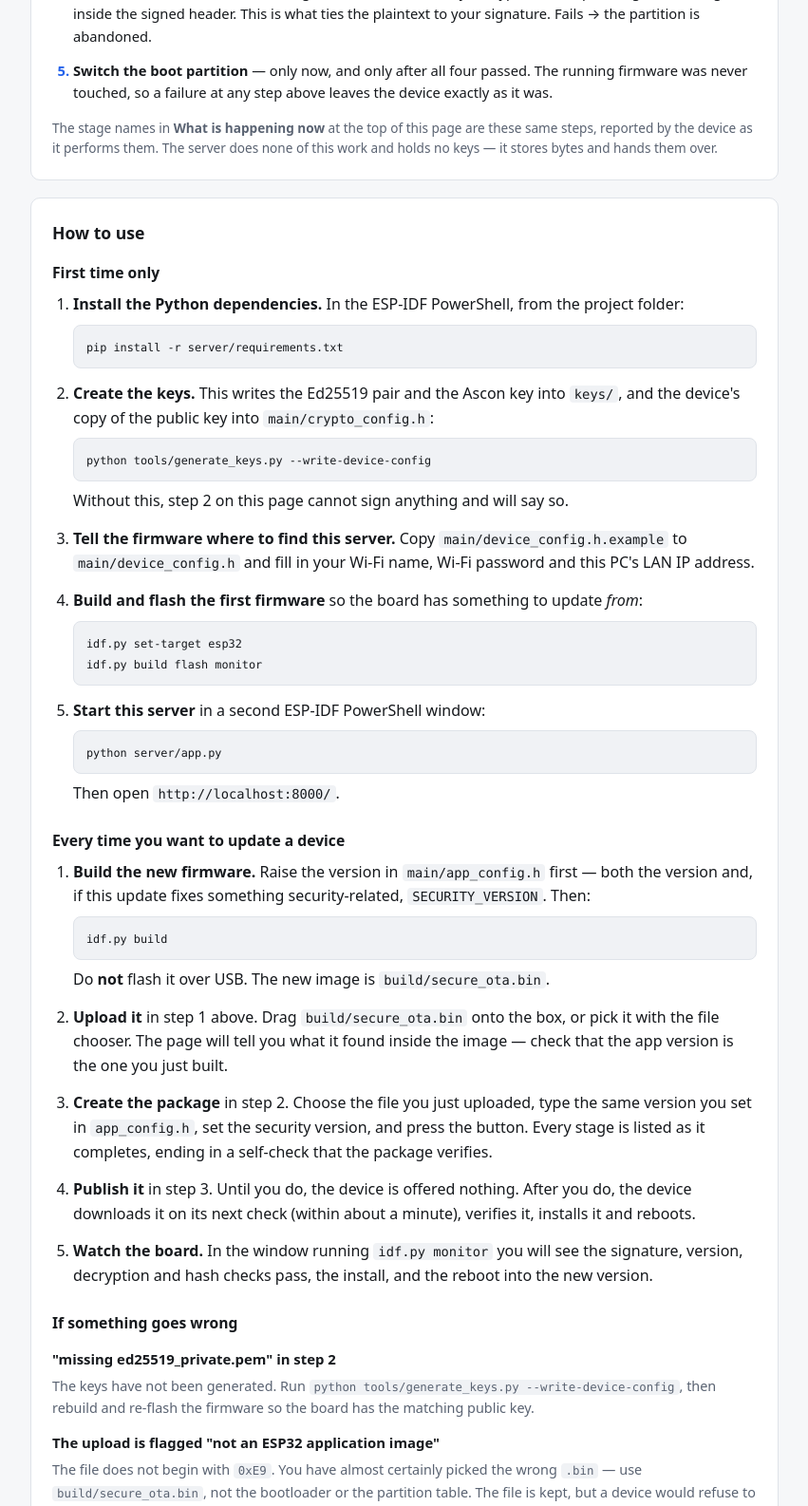
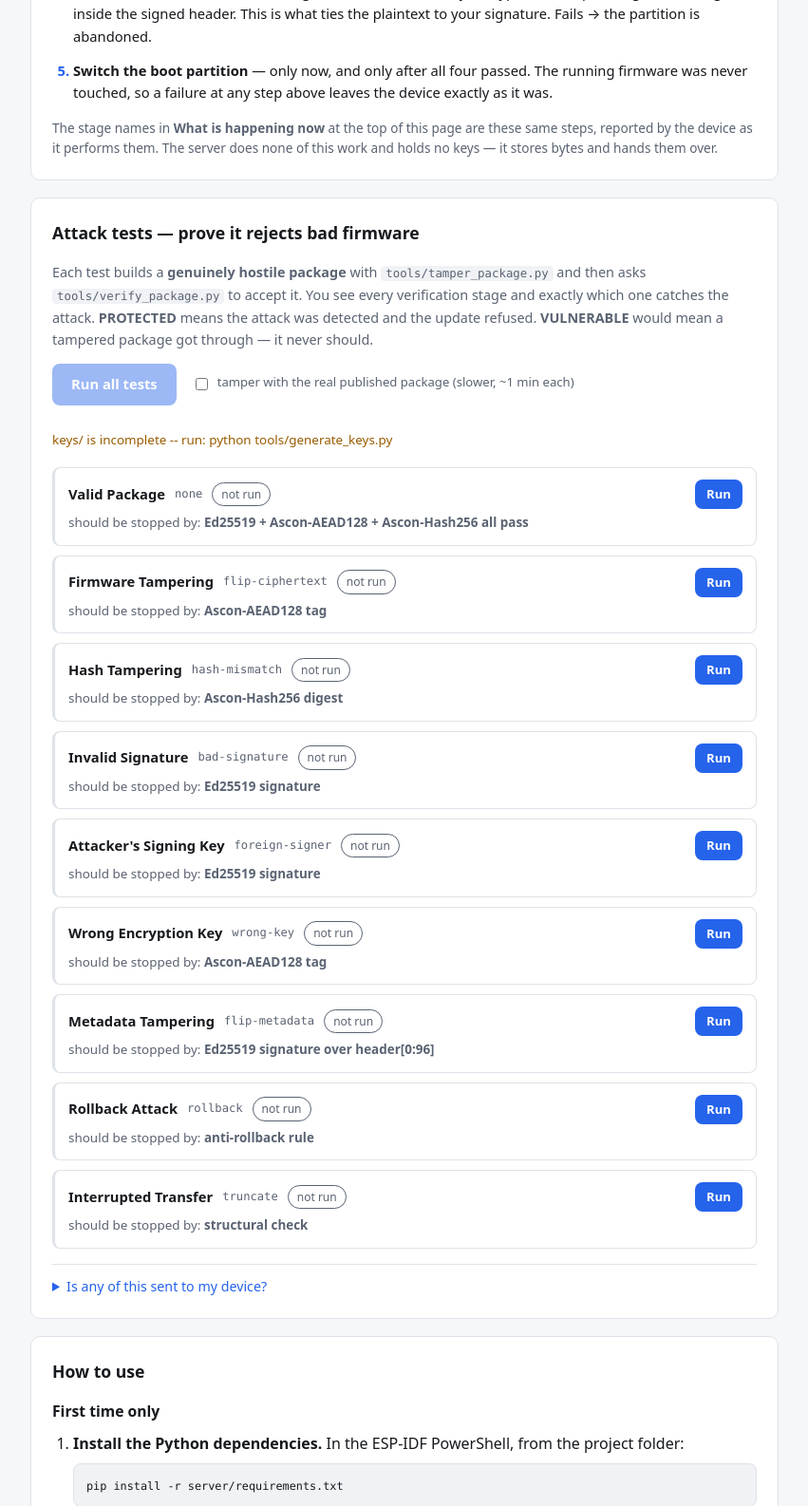
Before and after one commit to sangam-gaddi/esp32_python, a Flask app: page / in a window 1280 px wide. Shown: the part 2761-4347 px from the top of the page at 95% size, without its empty margins (214-1065 px from the left). Run offline with Flask 3, Linux system fonts and the light colour scheme; data comes from the database, SQL or seed files in the repository; both versions use the stored data as it was after the commit; parts of the project's set-up code (start-up, migrations or seed data) failed here and were passed over.

Commit message:
updates4

```diff
--- a/server/app.py
+++ b/server/app.py
@@ -61,6 +61,12 @@ MAX_UPLOAD_BYTES = 16 * 1024 * 1024
 
 app = Flask(__name__)
 app.config["MAX_CONTENT_LENGTH"] = MAX_UPLOAD_BYTES
+
+# Jinja caches templates unless told otherwise, which means an edited page keeps
+# serving the old HTML until the process is restarted. On a development server
+# that is a trap: the stale page pairs with a fresh stylesheet or script and the
+# result looks like a server fault. Python changes still need a restart.
+app.config["TEMPLATES_AUTO_RELOAD"] = True
 
 logging.basicConfig(
     level=logging.INFO,
--- a/server/dashboard/__init__.py
+++ b/server/dashboard/__init__.py
@@ -899,9 +899,12 @@ def api_lab_list():
 
 @bp.route("/api/security/lab/<test_key>", methods=["POST"])
 def api_lab_run(test_key: str):
+    # ?base=published tampers with the real .sota on disk instead of a small
+    # one built for the test. Same keys, same tools, same rejection paths.
+    use_published = request.args.get("base") == "published"
     logbus.push("LAB", "INFO", f"running security test: {test_key}")
     try:
-        result = sectest.run_test(test_key)
+        result = sectest.run_test(test_key, use_published=use_published)
     except sectest.LabError as exc:
         logbus.push("LAB", "ERROR", f"{test_key}: {exc}")
         return jsonify({"error": str(exc)}), 400
--- a/server/dashboard/static/css/site.css
+++ b/server/dashboard/static/css/site.css
@@ -428,6 +428,88 @@ pre code { background: none; padding: 0; }
 .fld.ct { color: var(--ok); flex-grow: 3; }
 .wire-note { margin-top: 8px; font-size: .78rem; color: var(--dim); }
 
+/* -------------------------------------------------------------- attack lab */
+
+.lab-controls {
+  display: flex;
+  align-items: center;
+  gap: 16px;
+  flex-wrap: wrap;
+  margin-bottom: 18px;
+}
+.lab-controls .btn { margin-top: 0; }
+
+.check { display: flex; align-items: center; gap: 7px; font-size: .84rem; }
+.check span { color: var(--dim); }
+.check input { accent-color: var(--accent); }
+
+.lab-grid { display: grid; gap: 10px; }
+
+.lab-card {
+  border: 1px solid var(--line);
+  border-left: 3px solid var(--line);
+  border-radius: 8px;
+  padding: 12px 14px;
+}
+.lab-card.ok { border-left-color: var(--ok); }
+.lab-card.bad { border-left-color: var(--bad); }
+.lab-card.busy { border-left-color: var(--accent); }
+
+.lab-head {
+  display: flex;
+  align-items: center;
+  gap: 10px;
+  flex-wrap: wrap;
+}
+.lab-name { font-weight: 600; font-size: .92rem; }
+.lab-mode {
+  font-family: ui-monospace, Consolas, monospace;
+  font-size: .76rem;
+  color: var(--dim);
+}
+.lab-head .btn { margin: 0 0 0 auto; }
+
+.lab-why { font-size: .84rem; color: var(--dim); margin-top: 4px; }
+.lab-result { font-size: .88rem; margin-top: 10px; }
+.lab-result.ok { color: var(--ok); }
+.lab-result.bad { color: var(--bad); }
+
+.lab-stages { list-style: none; margin: 10px 0 0; padding: 0; }
+.lab-stages li {
+  display: grid;
+  grid-template-columns: 1.6rem auto 3rem 1fr;
+  gap: 10px;
+  align-items: baseline;
+  padding: 3px 0;
+  font-size: .82rem;
+  border-bottom: 1px dashed var(--line);
+}
+.lab-stages li:last-child { border-bottom: 0; }
+.lab-stages .n { color: var(--dim); font-variant-numeric: tabular-nums; }
+.lab-stages .nm { font-weight: 600; }
+.lab-stages .vd { font-weight: 700; font-size: .76rem; letter-spacing: .04em; }
+.lab-stages .vd.pass { color: var(--ok); }
+.lab-stages .vd.fail { color: var(--bad); }
+.lab-stages .dt { color: var(--dim); word-break: break-word; }
+
+.lab-base { font-size: .76rem; color: var(--dim); margin-top: 8px; }
+
+.spin {
+  display: inline-block;
+  width: 11px;
+  height: 11px;
+  border: 2px solid var(--line);
+  border-top-color: var(--accent);
+  border-radius: 50%;
+  animation: spin .7s linear infinite;
+}
+@keyframes spin { to { transform: rotate(360deg); } }
+
+@media (max-width: 560px) {
+  .lab-stages li { grid-template-columns: 1.4rem 1fr; }
+  .lab-stages .vd, .lab-stages .dt { grid-column: 2; }
+}
+
 /* ------------------------------------------------------------------ toasts */
 
 .toasts {
--- a/server/dashboard/static/js/site.js
+++ b/server/dashboard/static/js/site.js
@@ -435,6 +435,130 @@
     }).join("");
   }
 
+  /* ---------------------------------------------------------- attack lab
+   *
+   * The server runs the project's real tamper/verify tools and hands back what
+   * they printed. This parses the verifier's stage lines so you can see which
+   * check caught the attack, rather than only a green or red word.
+   */
+
+  var STAGE_RE = /^\s*\[(\d+)\]\s+(.+?)\s{2,}(PASS|FAIL)\s*(.*)$/;
+
+  function parseStages(output) {
+    return String(output || "").split("\n").reduce(function (acc, line) {
+      var m = STAGE_RE.exec(line);
+      if (m) {
+        acc.push({ n: m[1], name: m[2].trim(), verdict: m[3],
+                   detail: m[4].trim() });
+      }
+      return acc;
+    }, []);
+  }
+
+  function labCard(test) {
+    return "<div class=\"lab-card\" id=\"lab-" + esc(test.key) + "\">"
+      + "<div class=\"lab-head\">"
+      + "<span class=\"lab-name\">" + esc(test.label) + "</span>"
+      + "<span class=\"lab-mode\">" + esc(test.mode) + "</span>"
+      + "<span class=\"tag dim\" data-role=\"status\">not run</span>"
+      + "<button class=\"btn small\" data-test=\"" + esc(test.key)
+      + "\">Run</button>"
+      + "</div>"
+      + "<div class=\"lab-why\">should be stopped by: <b>"
+      + esc(test.defended_by) + "</b></div>"
+      + "<div data-role=\"out\"></div>"
+      + "</div>";
+  }
+
+  function renderLabResult(key, result) {
+    var card = $("lab-" + key);
+    if (!card) { return; }
+    var good = result.passed;
+    card.className = "lab-card " + (good ? "ok" : "bad");
+
+    var pill = card.querySelector("[data-role=status]");
+    pill.className = "tag " + (good ? "ok" : "bad");
+    pill.textContent = result.status;
+
+    var stages = parseStages(result.output).map(function (s) {
+      return "<li><span class=\"n\">" + esc(s.n) + "</span>"
+        + "<span class=\"nm\">" + esc(s.name) + "</span>"
+        + "<span class=\"vd " + s.verdict.toLowerCase() + "\">"
+        + esc(s.verdict) + "</span>"
+        + "<span class=\"dt\">" + esc(s.detail) + "</span></li>";
+    }).join("");
+
+    card.querySelector("[data-role=out]").innerHTML =
+      "<div class=\"lab-result " + (good ? "ok" : "bad") + "\">"
+      + esc(result.headline) + "</div>"
+      + (stages ? "<ul class=\"lab-stages\">" + stages + "</ul>" : "")
+      + "<div class=\"lab-base\">" + esc(result.result_line) + " · "
+      + esc(result.base_note) + " · " + esc(result.duration_ms)
+      + " ms</div>";
+  }
+
+  function runLabTest(key) {
+    var card = $("lab-" + key);
+    if (!card) { return Promise.resolve(); }
+    card.className = "lab-card busy";
+    var pill = card.querySelector("[data-role=status]");
+    pill.className = "tag dim";
+    pill.innerHTML = "<span class=\"spin\"></span> running";
+    card.querySelector("[data-role=out]").innerHTML = "";
+
+    var real = $("lab-real") && $("lab-real").checked;
+    return api("/api/security/lab/" + encodeURIComponent(key)
+               + (real ? "?base=published" : ""), { method: "POST" })
+      .then(function (result) { renderLabResult(key, result); })
+      .catch(function (error) {
+        card.className = "lab-card bad";
+        pill.className = "tag bad";
+        pill.textContent = "error";
+        card.querySelector("[data-role=out]").innerHTML =
+          "<div class=\"lab-result bad\">" + esc(error.message) + "</div>";
+      });
+  }
+
+  function loadLab() {
+    if (!$("lab-grid")) { return; }
+    api("/api/security/lab").then(function (data) {
+      $("lab-grid").innerHTML = data.tests.map(labCard).join("");
+      if (!data.keys_present) {
+        $("lab-note").textContent =
+          "keys/ is incomplete -- run: python tools/generate_keys.py";
+        $("lab-run-all").disabled = true;
+      }
+    }).catch(function (error) {
+      $("lab-grid").innerHTML =
+        "<p class=\"hint\">Could not load the tests: " + esc(error.message)
+        + "</p>";
+    });
+
+    $("lab-grid").addEventListener("click", function (event) {
+      var button = event.target.closest("button[data-test]");
+      if (button) { runLabTest(button.getAttribute("data-test")); }
+    });
+
+    $("lab-run-all").addEventListener("click", function () {
+      var buttons = Array.prototype.slice.call(
+        $("lab-grid").querySelectorAll("button[data-test]"));
+      var all = $("lab-run-all");
+      all.disabled = true;
+      all.textContent = "Running…";
+      // Sequential: each test shells out to the packaging tools, and running
+      // nine of those at once would only make every one of them slower.
+      buttons.reduce(function (chain, button) {
+        return chain.then(function () {
+          return runLabTest(button.getAttribute("data-test"));
+        });
+      }, Promise.resolve()).then(function () {
+        all.disabled = false;
+        all.textContent = "Run all tests";
+        toast("All attack tests finished", "ok");
+      });
+    });
+  }
+
   /* -------------------------------------------------------------- refresh */
 
   function refresh(selectFile) {
@@ -516,4 +640,5 @@
 
   refresh();
   refreshStatus();
+  loadLab();
 }());
--- a/server/dashboard/templates/index.html
+++ b/server/dashboard/templates/index.html
@@ -15,6 +15,7 @@
     <div class="top-right">
       <span class="status" id="status-chip">checking&hellip;</span>
       <a href="#how-it-works">How it works</a>
+      <a href="#attacks">Attack tests</a>
       <a href="#how-to-use">How to use</a>
     </div>
   </div>
@@ -260,6 +261,47 @@
     </p>
   </section>
 
+  <!-- ------------------------------------------------------ attack tests -->
+  <section class="step" id="attacks">
+    <h2>Attack tests &mdash; prove it rejects bad firmware</h2>
+
+    <p class="hint">
+      Each test builds a <b>genuinely hostile package</b> with
+      <code>tools/tamper_package.py</code> and then asks
+      <code>tools/verify_package.py</code> to accept it. You see every
+      verification stage and exactly which one catches the attack.
+      <b>PROTECTED</b> means the attack was detected and the update refused.
+      <b>VULNERABLE</b> would mean a tampered package got through &mdash; it
+      never should.
+    </p>
+
+    <div class="lab-controls">
+      <button class="btn" id="lab-run-all">Run all tests</button>
+      <label class="check">
+        <input type="checkbox" id="lab-real">
+        <span>tamper with the real published package (slower, ~1 min each)</span>
+      </label>
+      <span id="lab-note" class="keys"></span>
+    </div>
+
+    <div id="lab-grid" class="lab-grid">
+      <p class="hint">Loading tests&hellip;</p>
+    </div>
+
+    <details class="note">
+      <summary>Is any of this sent to my device?</summary>
+      <p>
+        No. A hostile package is built in a temporary folder, refused by the
+        verifier, and the folder is deleted. It is never written to
+        <code>server/packages/</code>, never published and never offered over
+        the OTA API. What these tests prove is a property of the package
+        format, checked on this PC. The ESP32 runs the same checks in C &mdash;
+        the same sources the host test suite compiles and runs &mdash; and
+        <code>docs/DEMO.md</code> shows the device itself rejecting a package.
+      </p>
+    </details>
+  </section>
+
   <!-- ------------------------------------------------------- how to use -->
   <section class="step" id="how-to-use">
     <h2>How to use</h2>
```
Also changed, not shown: server/dashboard/sectest.py (+13 -5 lines), server/ota.db.
